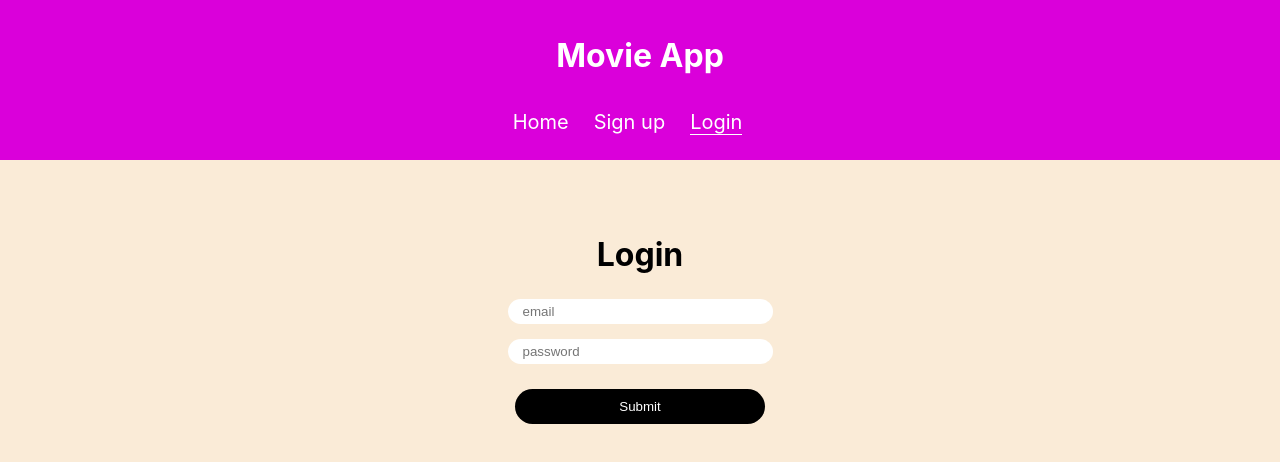
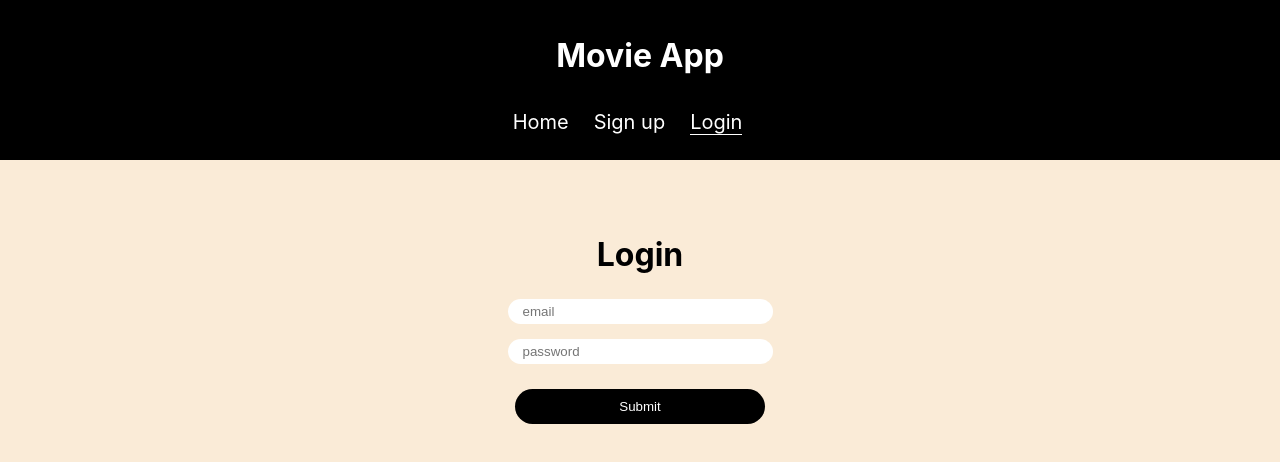
Before and after one commit to benmath247/benflix, a React (Create React App) app in the folder frontend/: page /login in a window 1280 px wide. Shown: the top 462 px of the page. Built offline with nearby package versions, Linux system fonts and the light colour scheme.

Commit message:
added private route syntax for reference

```diff
--- a/frontend/src/App.js
+++ b/frontend/src/App.js
@@ -9,6 +9,7 @@ import "./App.css";
 import Movie from "./components/Movie/Movie";
 import jwtDecode from "jwt-decode";
 import { useNavigate } from "react-router-dom"
+import PrivateRoute from "./components/PrivateRoute/PrivateRoute";
 
 function App() {
   const [user, setUser] = useState(null)
@@ -43,12 +44,13 @@ function App() {
     <div>
       <BrowserRouter>
         <ToastContainer />
-        <Header user={user} logout={logout}/>
+        <Header user={user} logout={logout} />
         <Routes>
           <Route path="/" element={<h1>Home</h1>} />
           <Route path="/signup" element={<Signup />} />
           <Route path="/login" element={<Login setUser={setUser} />} />
           <Route path="/movie" element={<Movie />} />
+          {/* <Route path="/movie" element={ <PrivateRoute><Movie /></PrivateRoute>} /> */}
           <Route path="*" element={<div>Not Found</div>} />
         </Routes>
       </BrowserRouter>
--- a/frontend/src/components/Header/Header.css
+++ b/frontend/src/components/Header/Header.css
@@ -1,5 +1,5 @@
 .header-container {
-  background-color: rgb(218, 0, 218);
+  background-color: black;
   width: 100%;
 }
 
--- /dev/null
+++ b/frontend/src/components/PrivateRoute/PrivateRoute.js
@@ -0,0 +1,15 @@
+import React, { Children } from 'react'
+import { Navigate } from "react-router-dom"
+import UserAuthHook from "../hooks/UserAuthHook"
+
+function PrivateRoute({ children }) {
+    const [, , checkToken] = UserAuthHook();
+
+    if (checkToken()) {
+        return children;
+    } else {
+        return <Navigate to="/login" />
+    }
+}
+
+export default PrivateRoute
```
